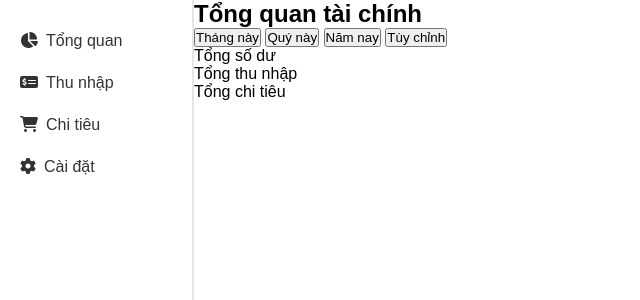
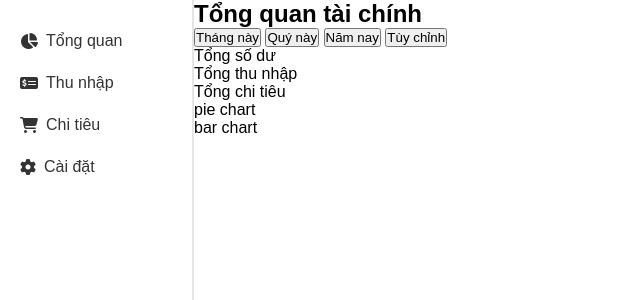
Before and after one commit to githubcuaan/QuanLyTaiChinh_KTPM_Nhom99, a PHP site: page / in a window 1280 px wide. Shown: the part 58-358 px from the top of the page, without its empty margins (0-640 px from the left). Run offline with PHP 8.4, Linux system fonts and the light colour scheme.

Commit message:
remove a tags in nav

```diff
--- a/expense_tracker/css/style.css
+++ b/expense_tracker/css/style.css
@@ -37,20 +37,20 @@ nav ul {
   padding-top: 20px;
 }
 
-nav a {
+nav ul li {
   display: flex;
   align-items: center;
   padding: 12px 20px;
   color: #333;
-  text-decoration: none;
+  cursor: pointer;
   transition: background 0.2s;
 }
 
-nav a:hover {
+nav li:hover {
   background-color: #f0f0f0;
 }
 
-nav a:active {
+nav li:active {
   background: #e6f0fa;
   color: #007bff;
   font-weight: bold;
@@ -58,7 +58,6 @@ nav a:active {
 }
 
 
-nav a i {
-  padding-bottom: 2px ;
+nav li i {
   margin-right: 8px;
 }
--- a/expense_tracker/index.html
+++ b/expense_tracker/index.html
@@ -4,9 +4,10 @@
     <meta charset="UTF-8" />
     <meta name="viewport" content="width=device-width, initial-scale=1.0" />
     <title>Quản lý tài chính</title>
+
     <link rel="stylesheet" href="./css/style.css" />
     <link rel="stylesheet" href="https://cdnjs.cloudflare.com/ajax/libs/font-awesome/6.5.0/css/all.min.css">
-
+    <link rel="icon" href="./assets/icon/icons8-money-bag-50.png" />
   </head>
   <body>
     <!-- header -->
@@ -25,15 +26,15 @@
       <!-- side bar -->
       <nav>
         <ul>
-          <li><a href=""><i class="fa-solid fa-chart-pie"></i> Tổng quan</a></li>
-          <li><a href=""><i class="fa-solid fa-money-check-dollar"></i> Thu nhập</a></li>
-          <li><a href=""><i class="fa-solid fa-cart-shopping"></i> Chi tiêu</a></li>
-          <li><a href=""><i class="fa-solid fa-gear"></i>Cài đặt</a></li>
+          <li><i class="fa-solid fa-chart-pie"></i> Tổng quan</li>
+          <li><i class="fa-solid fa-money-check-dollar"></i> Thu nhập</li>
+          <li><i class="fa-solid fa-cart-shopping"></i> Chi tiêu</li>
+          <li><i class="fa-solid fa-gear"></i>Cài đặt</li>
         </ul>
       </nav>
 
       <section class="sumary">
-        <div class="head">
+        <div class="sumary-head">
           <h1>Tổng quan tài chính</h1>
           <div class="filter">
             <button class="active">Tháng này</button>
@@ -43,7 +44,7 @@
           </div>
         </div>
 
-        <div class="content-ctn">
+        <div class="sumary-content">
           <!-- tổng quan -->
           <div class="total">
             <div class="card">Tổng số dư</div>
@@ -52,7 +53,20 @@
           </div>
 
           <!-- biểu đồ -->
-          <div class="charts"></div>
+          <div class="charts">
+            <div class="chart" id="pie">pie chart</div>
+            <div class="chart" id="bar">bar chart</div>
+          </div>
+
+          <!-- 6 hũ tài chính -->
+           <div class="jars">
+            <div class="jar"></div>
+            <div class="jar"></div>
+            <div class="jar"></div>
+            <div class="jar"></div>
+            <div class="jar"></div>
+            <div class="jar"></div>
+           </div>
         </div>
       </section>
 
```
Also changed, not shown: expense_tracker/css/sumaryStyle.css (added).
